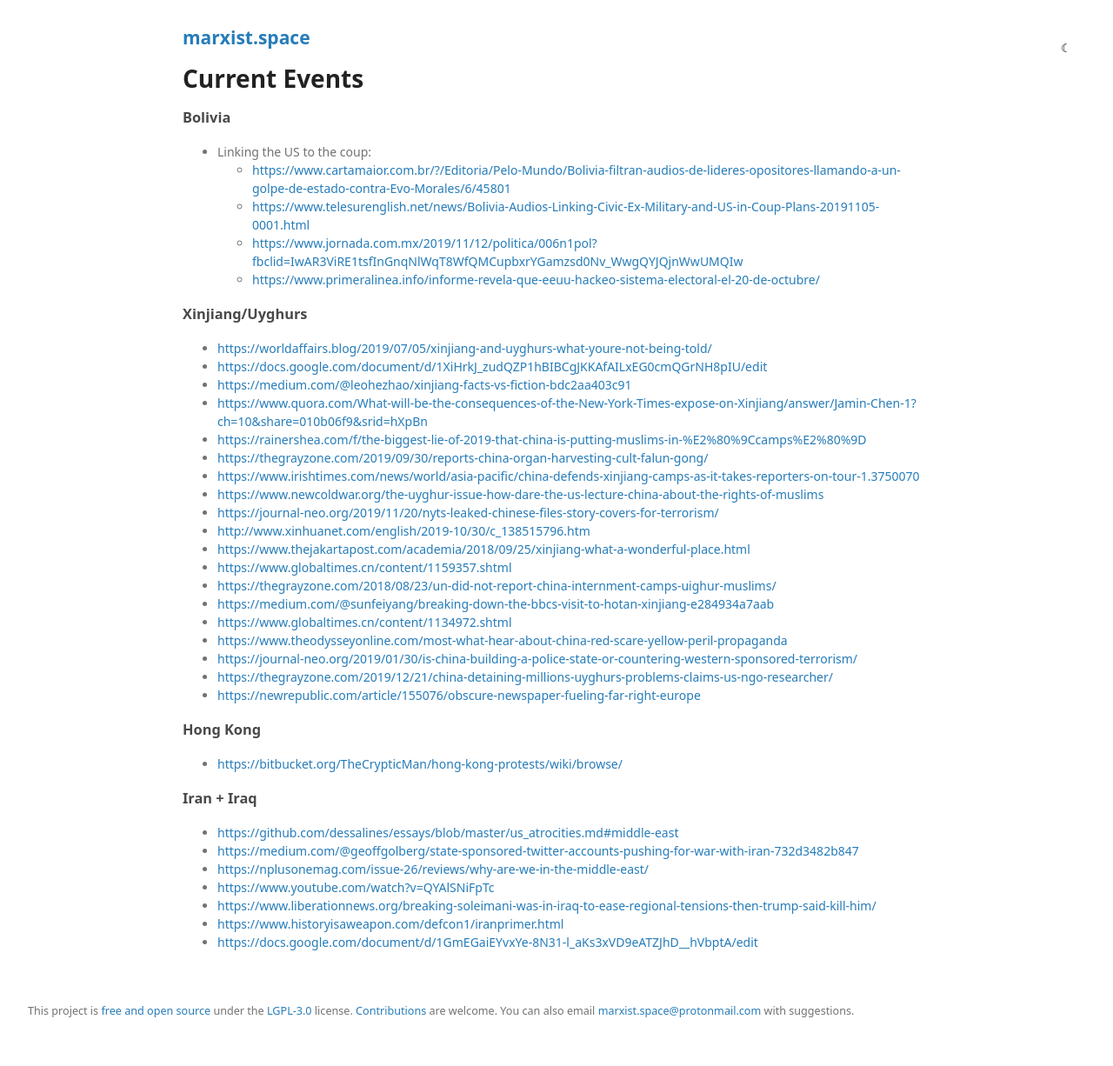
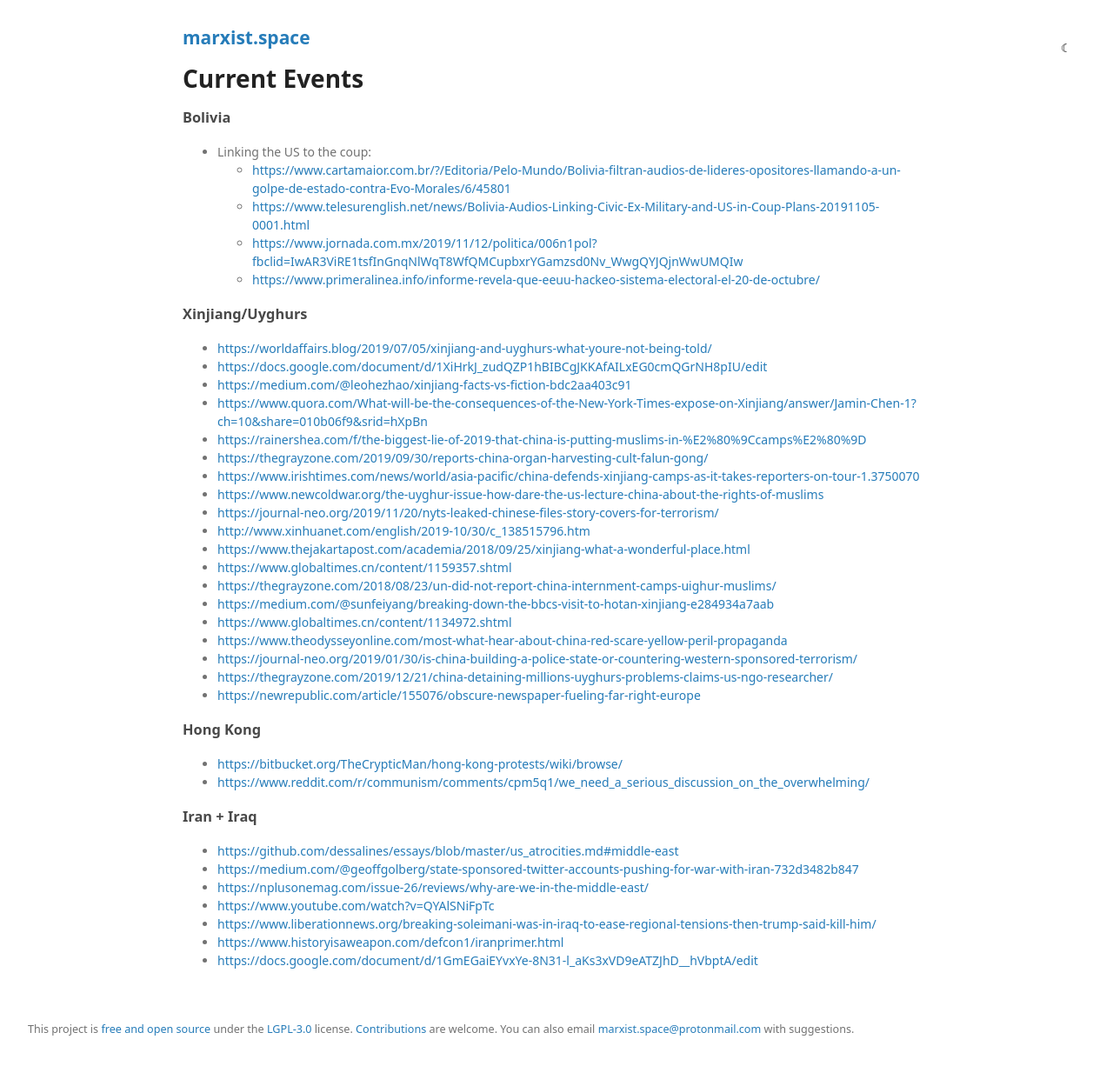
Before and after one commit to prolesoft/marxist.space, a Jekyll site: the page built from current-events.md, in a window 1280 px wide. Shown: the whole page at 87% size. Built offline with Jekyll 4.4.1, drawn with Linux system fonts in a browser that asks for light colours; our own code applies the rules of GitHub Pages for plain Markdown files; before the commit the page ends 1205 px from its top, so only the background shows below that.

Commit message:
current-events.md

```diff
--- a/current-events.md
+++ b/current-events.md
@@ -39,6 +39,7 @@ title: Current Events
 ### Hong Kong
 
 * <https://bitbucket.org/TheCrypticMan/hong-kong-protests/wiki/browse/>
+* <https://www.reddit.com/r/communism/comments/cpm5q1/we_need_a_serious_discussion_on_the_overwhelming/>
 
 ### Iran + Iraq
 
```
Also changed, not shown: README.md (+1 -1 lines).
